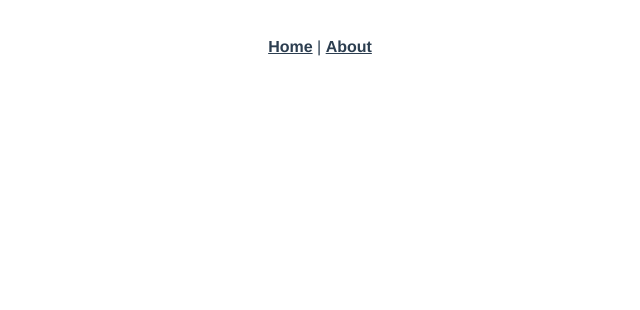
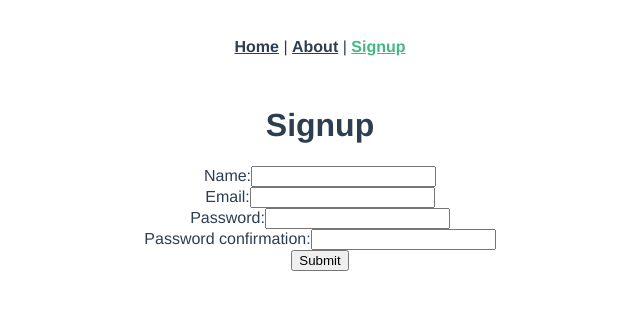
Before and after one commit to thompson-jacob/groupApiProjectFrontendPersonalResume, a Vue app: page /signup in a window 1280 px wide. Before the commit this address had no page. Shown: the top 310 px of the page, without its empty margins (320-960 px from the left). Built offline with nearby package versions, Linux system fonts and the light colour scheme.

Commit message:
added Signup.vue to route/view/controller

```diff
--- a/src/App.vue
+++ b/src/App.vue
@@ -3,6 +3,8 @@
     <router-link to="/">Home</router-link>
     |
     <router-link to="/about">About</router-link>
+    |
+    <router-link to="/Signup">Signup</router-link>
   </div>
   <router-view />
 </template>
--- a/src/main.js
+++ b/src/main.js
@@ -1,6 +1,10 @@
 import { createApp } from "vue";
 import App from "./App.vue";
 import router from "./router";
+import axios from "axios";
+
+axios.defaults.headers.common["X-Requested-With"] = "XMLHttpRequest";
+axios.defaults.baseURL = process.env.NODE_ENV === "development" ? "http://localhost:3000" : "/";
 
 createApp(App)
   .use(router)
--- a/src/router/index.js
+++ b/src/router/index.js
@@ -1,5 +1,9 @@
 import { createRouter, createWebHistory } from "vue-router";
 import Home from "../views/Home.vue";
+import Signup from "../views/Signup.vue";
+
+
+
 
 const routes = [
   {
@@ -15,6 +19,11 @@ const routes = [
     // which is lazy-loaded when the route is visited.
     component: () => import(/* webpackChunkName: "about" */ "../views/About.vue"),
   },
+  {
+    path: "/signup",
+    name: "Signup",
+    component: Signup,
+  }
 ];
 
 const router = createRouter({
--- /dev/null
+++ b/src/views/Signup.vue
@@ -0,0 +1,64 @@
+<template>
+  <div class="signup">
+    <form v-on:submit.prevent="submit()">
+      <h1>Signup</h1>
+      <ul>
+        <li class="text-danger" v-for="error in errors" v-bind:key="error">
+          {{ error }}
+        </li>
+      </ul>
+      <div class="form-group">
+        <label>Name:</label>
+        <input type="text" class="form-control" v-model="name">
+      </div>
+      <div class="form-group">
+        <label>Email:</label>
+        <input type="email" class="form-control" v-model="email">
+      </div>
+      <div class="form-group">
+        <label>Password:</label>
+        <input type="password" class="form-control" v-model="password">
+      </div>
+      <div class="form-group">
+        <label>Password confirmation:</label>
+        <input type="password" class="form-control" v-model="passwordConfirmation">
+      </div>
+      <input type="submit" class="btn btn-primary" value="Submit">
+    </form>
+  </div>
+</template>
+
+<script>
+import axios from "axios";
+
+export default {
+  data: function() {
+    return {
+      name: "",
+      email: "",
+      password: "",
+      passwordConfirmation: "",
+      errors: []
+    };
+  },
+  methods: {
+    submit: function() {
+      var params = {
+        name: this.name,
+        email: this.email,
+        password: this.password,
+        password_confirmation: this.passwordConfirmation
+      };
+      axios
+        .post("/api/users", params)
+        .then(response => {
+          console.log(response.data);
+          this.$router.push("/login");
+        })
+        .catch(error => {
+          this.errors = error.response.data.errors;
+        });
+    }
+  }
+};
+</script>
```
Also changed, not shown: src/views/Login.vue (added), src/views/Logout.vue (added), src/views/Profile.vue (added).
